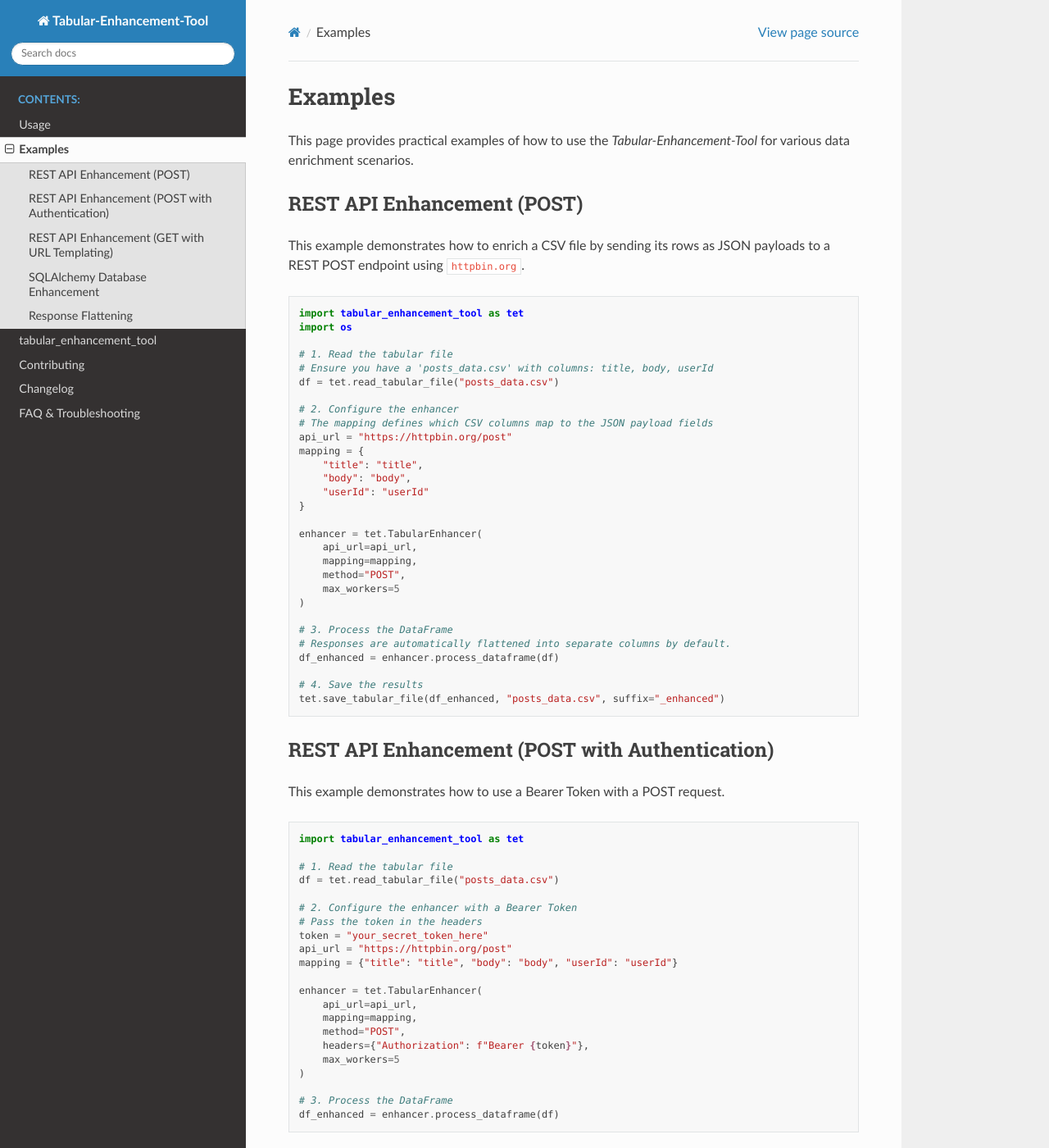
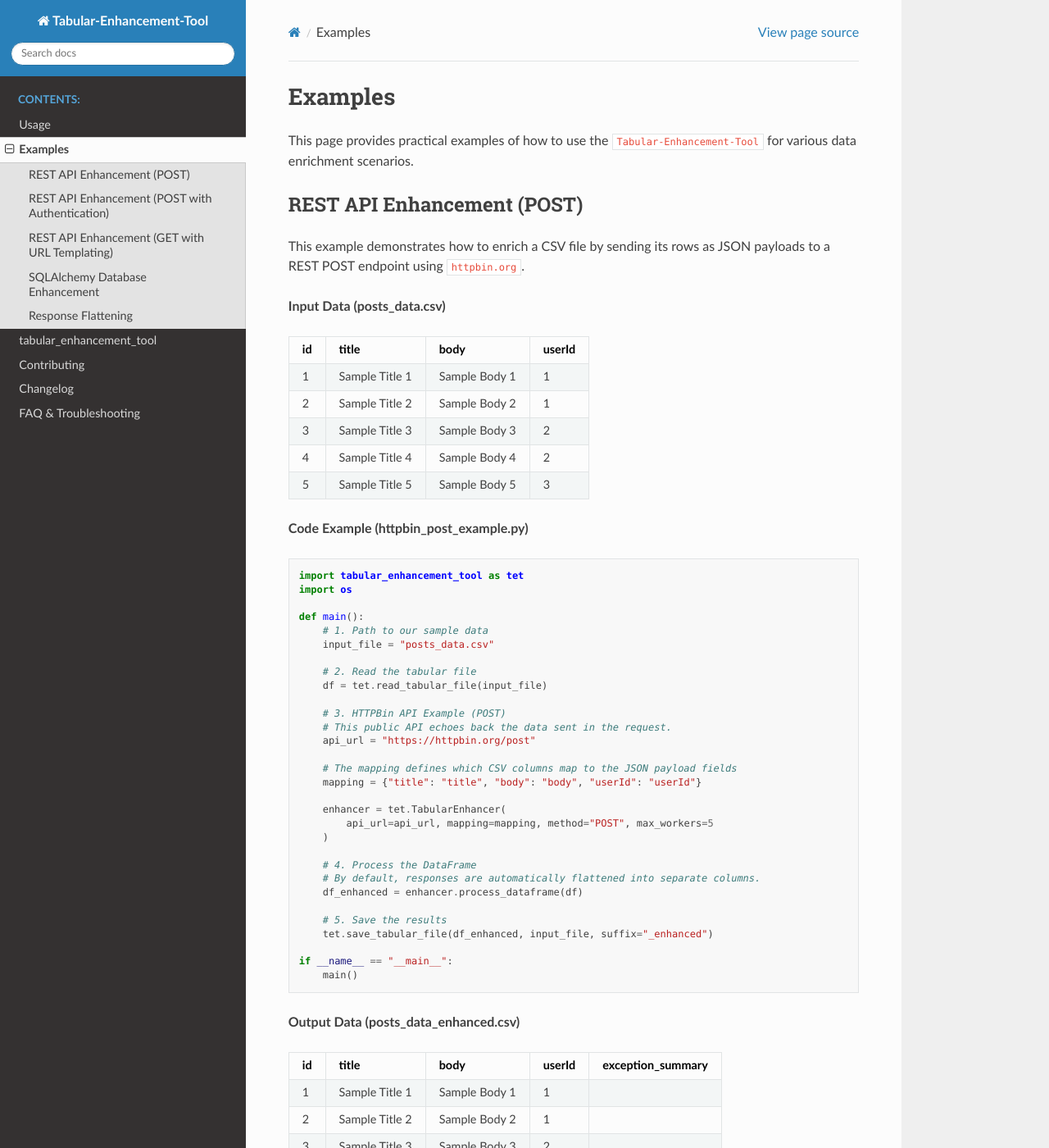
Before and after one commit to Mikuana/tabular-enhancement-tool, a Sphinx documentation site: the page built from docs/examples.rst, in a window 1280 px wide and 1400 px high. Shown: the whole window at 82% size. Built offline with Sphinx 7.4.7 and the Read the Docs theme 3.1.0, drawn with Linux system fonts in a browser that asks for light colours; some of the changed text lies outside the part shown.

Commit message:
Move example scripts, sample datasets into documentation for simplified repo structure.

```diff
--- a/docs/examples.rst
+++ b/docs/examples.rst
@@ -1,142 +1,289 @@
 Examples
 ========
 
-This page provides practical examples of how to use the `Tabular-Enhancement-Tool` for various data enrichment scenarios.
+This page provides practical examples of how to use the ``Tabular-Enhancement-Tool`` for various data enrichment scenarios.
 
 REST API Enhancement (POST)
 ---------------------------
 
 This example demonstrates how to enrich a CSV file by sending its rows as JSON payloads to a REST POST endpoint using ``httpbin.org``.
 
+**Input Data (posts_data.csv)**
+
+.. list-table::
+   :header-rows: 1
+
+   * - id
+     - title
+     - body
+     - userId
+   * - 1
+     - Sample Title 1
+     - Sample Body 1
+     - 1
+   * - 2
+     - Sample Title 2
+     - Sample Body 2
+     - 1
+   * - 3
+     - Sample Title 3
+     - Sample Body 3
+     - 2
+   * - 4
+     - Sample Title 4
+     - Sample Body 4
+     - 2
+   * - 5
+     - Sample Title 5
+     - Sample Body 5
+     - 3
+
+**Code Example (httpbin_post_example.py)**
+
 .. code-block:: python
 
     import tabular_enhancement_tool as tet
     import os
 
-    # 1. Read the tabular file
-    # Ensure you have a 'posts_data.csv' with columns: title, body, userId
-    df = tet.read_tabular_file("posts_data.csv")
+    def main():
+        # 1. Path to our sample data
+        input_file = "posts_data.csv"
 
-    # 2. Configure the enhancer
-    # The mapping defines which CSV columns map to the JSON payload fields
-    api_url = "https://httpbin.org/post"
-    mapping = {
-        "title": "title",
-        "body": "body",
-        "userId": "userId"
-    }
+        # 2. Read the tabular file
+        df = tet.read_tabular_file(input_file)
 
-    enhancer = tet.TabularEnhancer(
-        api_url=api_url,
-        mapping=mapping,
-        method="POST",
-        max_workers=5
-    )
+        # 3. HTTPBin API Example (POST)
+        # This public API echoes back the data sent in the request.
+        api_url = "https://httpbin.org/post"
 
-    # 3. Process the DataFrame
-    # Responses are automatically flattened into separate columns by default.
-    df_enhanced = enhancer.process_dataframe(df)
+        # The mapping defines which CSV columns map to the JSON payload fields
+        mapping = {"title": "title", "body": "body", "userId": "userId"}
 
-    # 4. Save the results
-    tet.save_tabular_file(df_enhanced, "posts_data.csv", suffix="_enhanced")
+        enhancer = tet.TabularEnhancer(
+            api_url=api_url, mapping=mapping, method="POST", max_workers=5
+        )
+
+        # 4. Process the DataFrame
+        # By default, responses are automatically flattened into separate columns.
+        df_enhanced = enhancer.process_dataframe(df)
+
+        # 5. Save the results
+        tet.save_tabular_file(df_enhanced, input_file, suffix="_enhanced")
+
+    if __name__ == "__main__":
+        main()
+
+**Output Data (posts_data_enhanced.csv)**
+
+.. list-table::
+   :header-rows: 1
+
+   * - id
+     - title
+     - body
+     - userId
+     - exception_summary
+   * - 1
+     - Sample Title 1
+     - Sample Body 1
+     - 1
+     -
+   * - 2
+     - Sample Title 2
+     - Sample Body 2
+     - 1
+     -
+   * - 3
+     - Sample Title 3
+     - Sample Body 3
+     - 2
+     -
+   * - 4
+     - Sample Title 4
+     - Sample Body 4
+     - 2
+     -
+   * - 5
+     - Sample Title 5
+     - Sample Body 5
+     - 3
+     -
 
 REST API Enhancement (POST with Authentication)
 -----------------------------------------------
 
 This example demonstrates how to use a Bearer Token with a POST request.
 
+**Code Example (httpbin_auth_post_example.py)**
+
 .. code-block:: python
 
     import tabular_enhancement_tool as tet
 
-    # 1. Read the tabular file
-    df = tet.read_tabular_file("posts_data.csv")
+    def main():
+        # 1. Read the tabular file
+        df = tet.read_tabular_file("posts_data.csv")
 
-    # 2. Configure the enhancer with a Bearer Token
-    # Pass the token in the headers
-    token = "your_secret_token_here"
-    api_url = "https://httpbin.org/post"
-    mapping = {"title": "title", "body": "body", "userId": "userId"}
+        # 2. Configure the enhancer with a Bearer Token
+        # Pass the token in the headers
+        token = "your_secret_token_here"
+        api_url = "https://httpbin.org/post"
+        mapping = {"title": "title", "body": "body", "userId": "userId"}
 
-    enhancer = tet.TabularEnhancer(
-        api_url=api_url,
-        mapping=mapping,
-        method="POST",
-        headers={"Authorization": f"Bearer {token}"},
-        max_workers=5
-    )
+        enhancer = tet.TabularEnhancer(
+            api_url=api_url,
+            mapping=mapping,
+            method="POST",
+            headers={"Authorization": f"Bearer {token}"},
+            max_workers=5
+        )
 
-    # 3. Process the DataFrame
-    df_enhanced = enhancer.process_dataframe(df)
+        # 3. Process the DataFrame
+        df_enhanced = enhancer.process_dataframe(df)
+
+        # 4. Save results
+        tet.save_tabular_file(df_enhanced, "posts_data.csv", suffix="_auth")
+
+    if __name__ == "__main__":
+        main()
 
 REST API Enhancement (GET with URL Templating)
 ----------------------------------------------
 
 This example shows how to use GET requests with dynamic URL templating to fetch weather data from the National Weather Service (NWS).
 
+**Input Data (cities_coords.csv)**
+
+.. list-table::
+   :header-rows: 1
+
+   * - city
+     - lat
+     - lon
+   * - New York
+     - 40.7128
+     - -74.0060
+   * - Los Angeles
+     - 34.0522
+     - -118.2437
+   * - Chicago
+     - 41.8781
+     - -87.6298
+   * - Houston
+     - 29.7604
+     - -95.3698
+   * - Phoenix
+     - 33.4484
+     - -112.0740
+
+**Code Example (nws_weather_example.py)**
+
 .. code-block:: python
 
     import tabular_enhancement_tool as tet
 
-    # 1. Read data with coordinates (columns: lat, lon)
-    df = tet.read_tabular_file("cities_coords.csv")
+    def main():
+        # 1. Read data with coordinates (columns: lat, lon)
+        df = tet.read_tabular_file("cities_coords.csv")
 
-    # 2. Configure the NWS API enhancer
-    # The URL template uses {lat} and {lon} placeholders
-    api_url = "https://api.weather.gov/points/{lat},{lon}"
-    mapping = {
-        "lat": "lat",
-        "lon": "lon"
-    }
-    headers = {
-        "User-Agent": "(myweatherapp.com, contact@example.com)"
-    }
+        # 2. Configure the NWS API enhancer
+        # The URL template uses {lat} and {lon} placeholders
+        api_url = "https://api.weather.gov/points/{lat},{lon}"
+        mapping = {"lat": "lat", "lon": "lon"}
+        headers = {"User-Agent": "(myweatherapp.com, contact@example.com)"}
 
-    enhancer = tet.TabularEnhancer(
-        api_url=api_url,
-        mapping=mapping,
-        method="GET",
-        headers=headers
-    )
+        enhancer = tet.TabularEnhancer(
+            api_url=api_url,
+            mapping=mapping,
+            method="GET",
+            headers=headers,
+            max_workers=5
+        )
 
-    # 3. Process the DataFrame
-    # The NWS API 'data' field is automatically extracted and flattened.
-    df_enhanced = enhancer.process_dataframe(df)
+        # 3. Process the DataFrame
+        # The NWS API 'data' field is automatically extracted and flattened.
+        df_enhanced = enhancer.process_dataframe(df)
 
-    # 4. Save the results
-    tet.save_tabular_file(df_enhanced, "cities_coords.csv", suffix="_weather")
+        # 4. Save the results
+        tet.save_tabular_file(df_enhanced, "cities_coords.csv", suffix="_weather")
+
+    if __name__ == "__main__":
+        main()
 
 SQLAlchemy Database Enhancement
 -------------------------------
 
 Enrich your tabular data by performing lookups in a relational database using SQLAlchemy.
 
+**Input Data (users_to_enrich.csv)**
+
+.. list-table::
+   :header-rows: 1
+
+   * - email
+   * - alice@example.com
+   * - bob@example.com
+   * - charlie@example.com
+   * - unknown@example.com
+
+**Code Example (sqlite_odbc_example.py)**
+
 .. code-block:: python
 
     import tabular_enhancement_tool as tet
 
-    # 1. Read the tabular file
-    df = tet.read_tabular_file("users_to_enrich.csv")
+    def main():
+        # 1. Read the tabular file
+        df = tet.read_tabular_file("users_to_enrich.csv")
 
-    # 2. Configure the Database enhancer
-    # We match rows by the 'email' column and fetch all columns from the 'users' table.
-    db_url = "sqlite:///sample_data.db"
-    table_name = "users"
-    mapping = ["email"]
+        # 2. Configure the Database enhancer
+        # We match rows by the 'email' column and fetch all columns from the 'users' table.
+        db_url = "sqlite:///sample_data.db"
+        table_name = "users"
+        mapping = ["email"]
 
-    enhancer = tet.ODBCEnhancer(
-        connection_url=db_url,
-        mapping=mapping,
-        table_name=table_name,
-        max_workers=5
-    )
+        enhancer = tet.ODBCEnhancer(
+            connection_url=db_url,
+            mapping=mapping,
+            table_name=table_name,
+            max_workers=5
+        )
 
-    # 3. Process the DataFrame
-    # Database row fields are flattened into the main DataFrame.
-    df_enhanced = enhancer.process_dataframe(df)
+        # 3. Process the DataFrame
+        # Database row fields are flattened into the main DataFrame.
+        df_enhanced = enhancer.process_dataframe(df)
 
-    # 4. Save the results
-    tet.save_tabular_file(df_enhanced, "users_to_enrich.csv", suffix="_enriched")
+        # 4. Save the results
+        tet.save_tabular_file(df_enhanced, "users_to_enrich.csv", suffix="_enriched")
+
+    if __name__ == "__main__":
+        main()
+
+**Output Data (users_to_enrich_enriched.csv)**
+
+.. list-table::
+   :header-rows: 1
+
+   * - email
+     - full_name
+     - department
+     - exception_summary
+   * - alice@example.com
+     - Alice Smith
+     - Engineering
+     -
+   * - bob@example.com
+     - Bob Jones
+     - Marketing
+     -
+   * - charlie@example.com
+     - Charlie Brown
+     - HR
+     -
+   * - unknown@example.com
+     -
+     -
+     -
 
 Response Flattening
 -------------------
```
Also changed, not shown: 7 other files.
